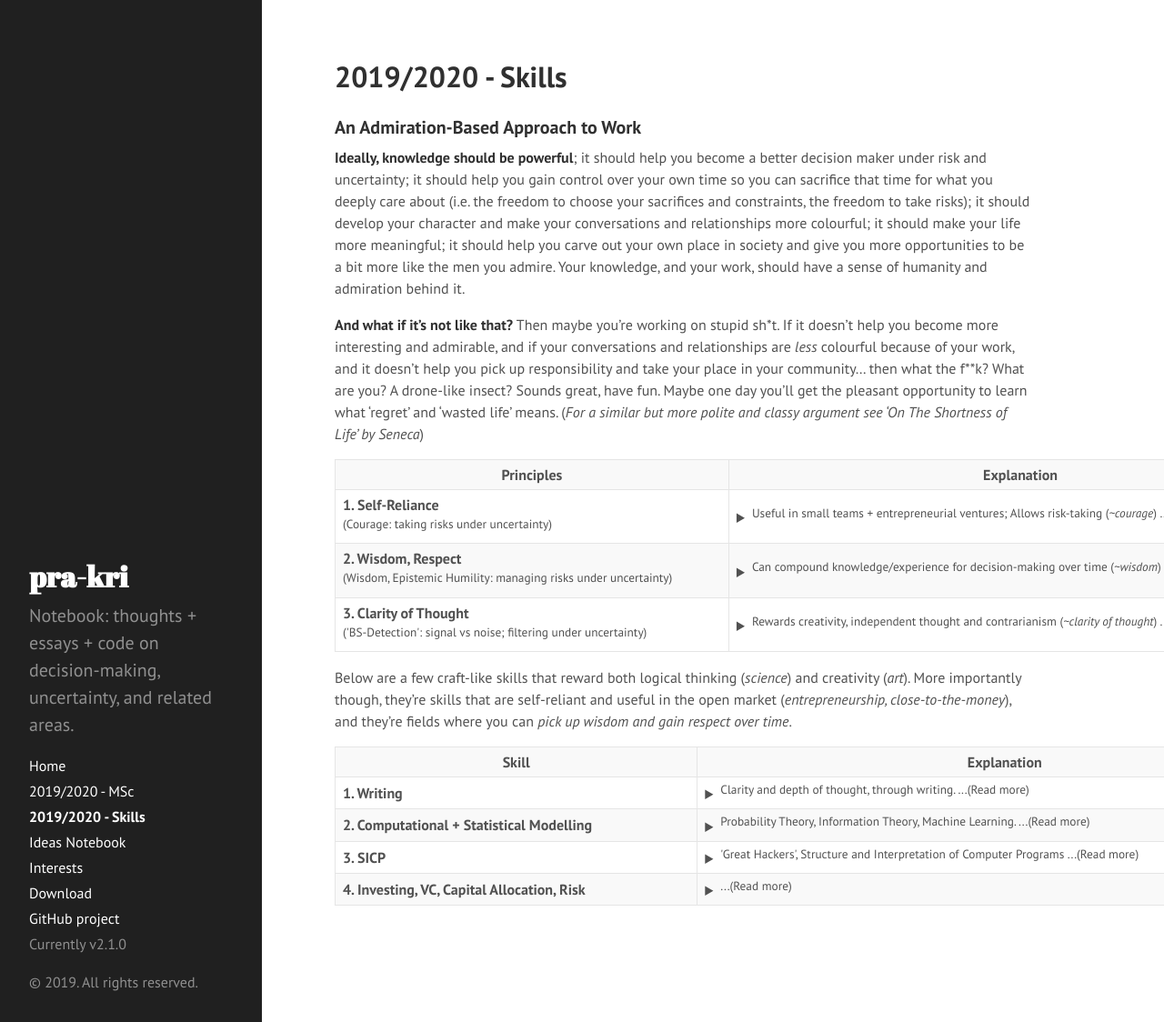
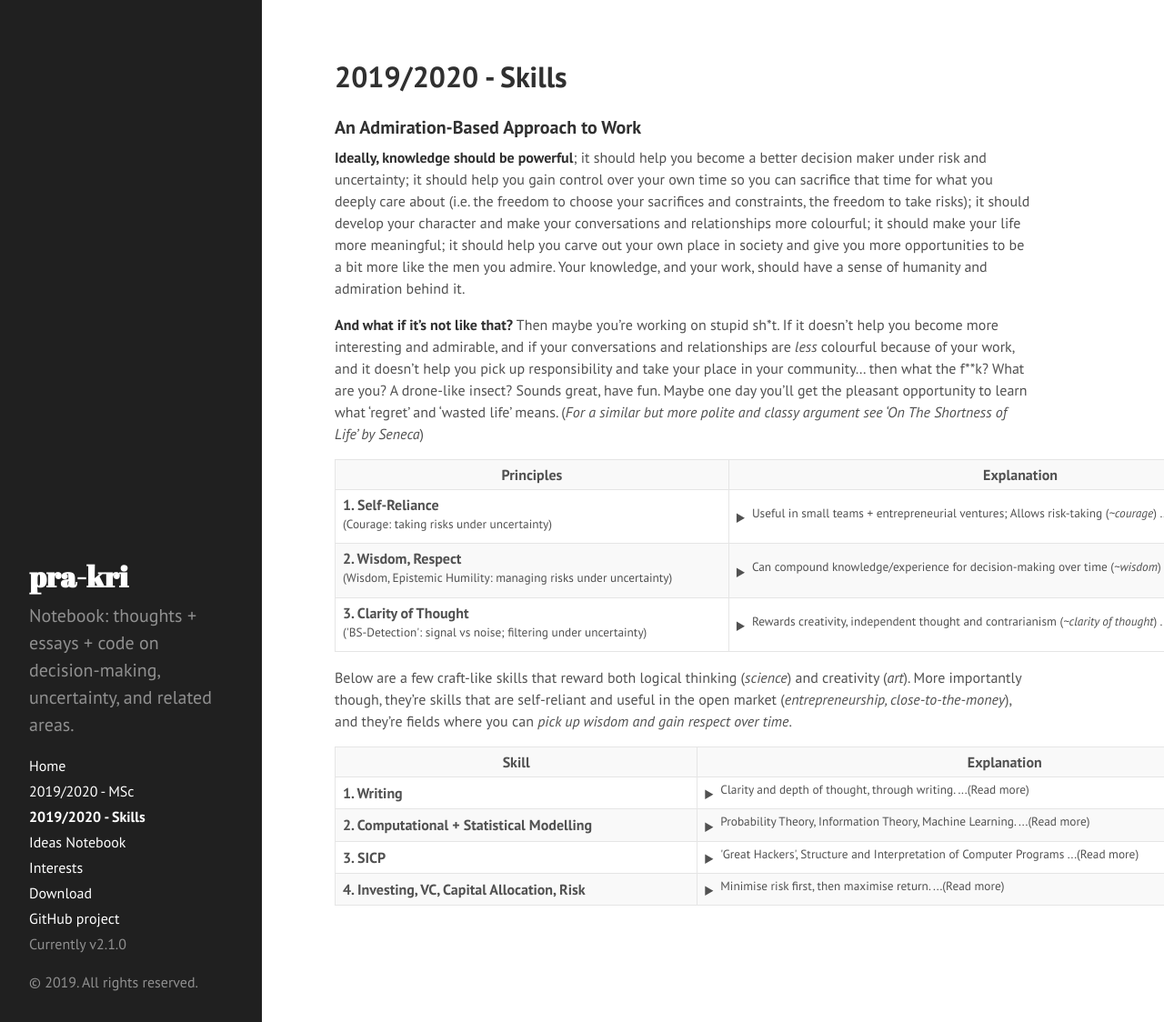
Before and after one commit to pra-kri/pra-kri.github.io, a Jekyll site: the page built from 2019to2020_skills.md, in a window 1280 px wide and 1124 px high. Shown: the whole window at 91% size. Built offline with Jekyll 4.4.1, drawn with Linux system fonts in a browser that asks for light colours; Markdown is read by kramdown in place of the engine named in the settings; some of the changed text lies outside the part shown.

Commit message:
Update 2019to2020_skills.md

```diff
--- a/2019to2020_skills.md
+++ b/2019to2020_skills.md
@@ -81,8 +81,8 @@ Below are a few craft-like skills that reward both logical thinking (*science*)
   </tr>
   <tr>
     <td><b>4. Investing, VC, Capital Allocation, Risk</b></td>
-    <td><details><summary><sup> ...(Read more)</sup></summary>
-      <b> Ideal: </b> Build a deep understanding of investing. Where should you allocate capital (and time) in the market? What signals can you use to predict growth and value in companies? Learn from investors in different fields. Value (Buffett, Munger, Klarman...), VC (Paul Graham, Peter Thiel - Zero to One, Tim Ferriss' interviews with a LOT of angel investors), Quants (Taleb, Spitznagel, Thorp, AQR, Winton, ...), Global Macro (Dalio, Soros)...etc. The investing field also seems to be full of interesting writers who stress the importance of <b>wisdom (risk-management, epistemic humility), courage (risk-taking, skin-in-the-game) and independent thinking (filtering signal from noise)</b>. There aren't many other fields where this sort of culture is strongly present. The only others that come to mind are 1.Startups + Silicon Valley, 2.Intelligence + Military Strategy, 3.Medicine, 4.Policy, Risk, Governance. They're all fields where navigating risk and uncertainty are crucial.
+    <td><details><summary><sup> Minimise risk first, then maximise return. ...(Read more)</sup></summary>
+      <b> Ideal: </b> Build a deep understanding of investing. Where should you allocate capital (and time) in the market? What signals can you use to predict growth and value in companies? Learn from investors in different fields. Value (Buffett, Munger, Klarman...), VC (Paul Graham, Peter Thiel - Zero to One, Tim Ferriss' interviews with a LOT of angel investors), Quants (Taleb, Spitznagel, Thorp, AQR, Winton, ...), Global Macro (Dalio, Soros)...etc. The investing field also seems to be full of interesting writers who stress the importance of wisdom (<i>risk-management, epistemic humility</i>), courage (<i>risk-taking, skin-in-the-game</i>) and independent thinking (<i>filtering signal from noise</i>). <b>The central idea is</b>: <i>How can you minimise risk while maximising returns</i>? There aren't many other fields where this sort of culture/mindset is strongly present. The only others that come to mind are <u> 1.Startups + Silicon Valley, 2.Intelligence + Military Strategy, 3.Medicine, 4.Policy, Risk, Governance.</u> They're all fields where navigating risk and uncertainty are crucial.
       <br>
       <b> Anti-Ideal: </b>Learn how all the bad investors lose money. How should you *NOT* manage your risk? Find all the ways that mediocre portfolio managers manage their investments. And for startups, learn how to tell when a startup looks crap: what signals should you watch out for? This might also be useful when deciding on which startup to join.
       <br>
```
